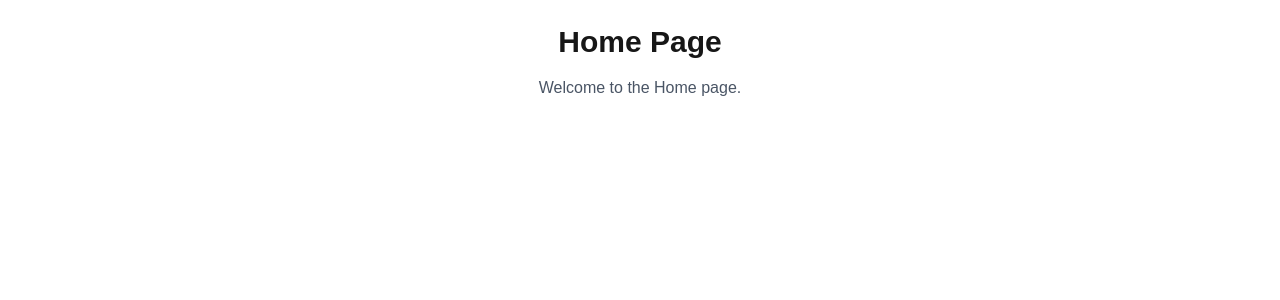
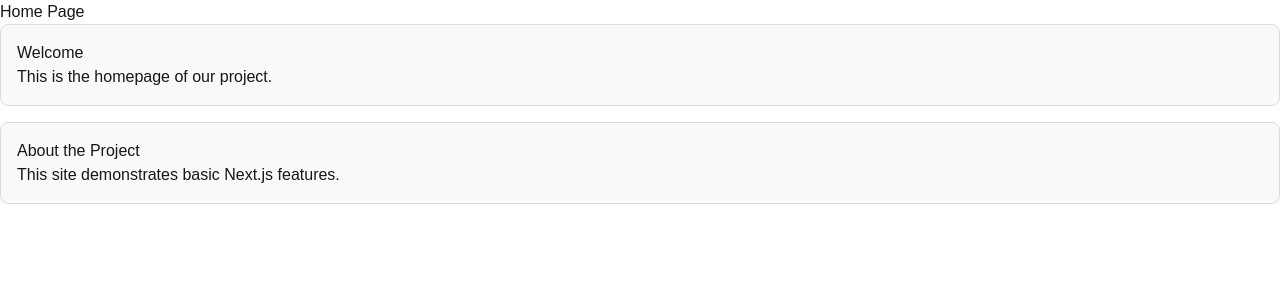
Before and after one commit to Pelumi0808/alx-project-0x02-setup, a Next.js app: page /home in a window 1280 px wide. Shown: the top 300 px of the page. Built offline with nearby package versions, Linux system fonts and the light colour scheme.

Commit message:
Update home page to use reusable Card component

```diff
--- /dev/null
+++ b/components/common/card.tsx
@@ -0,0 +1,18 @@
+// components/common/Card.tsx
+
+import { CardProps } from '@/interfaces';
+
+export default function Card({ title, content }: CardProps) {
+  return (
+    <div style={{
+      border: '1px solid #ddd',
+      borderRadius: '8px',
+      padding: '1rem',
+      marginBottom: '1rem',
+      backgroundColor: '#f9f9f9'
+    }}>
+      <h2>{title}</h2>
+      <p>{content}</p>
+    </div>
+  );
+}
--- a/pages/home.tsx
+++ b/pages/home.tsx
@@ -1,10 +1,13 @@
 // pages/home.tsx
+
+import Card from '@/components/common/Card';
 
 export default function HomePage() {
   return (
-    <main className="p-6 text-center">
-      <h1 className="text-3xl font-bold">Home Page</h1>
-      <p className="mt-4 text-gray-600">Welcome to the Home page.</p>
+    <main>
+      <h1>Home Page</h1>
+      <Card title="Welcome" content="This is the homepage of our project." />
+      <Card title="About the Project" content="This site demonstrates basic Next.js features." />
     </main>
   );
 }
```
Also changed, not shown: interfaces/index.ts (+3 -4 lines).
